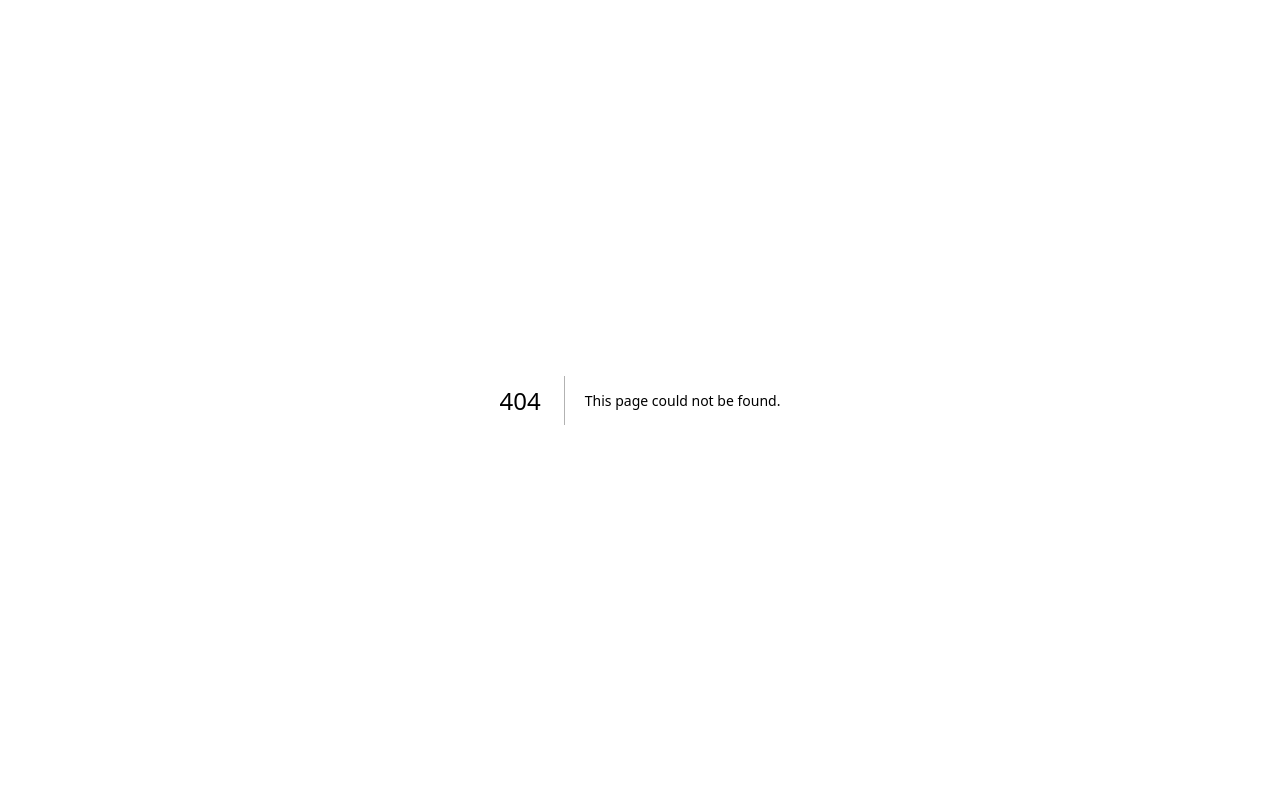
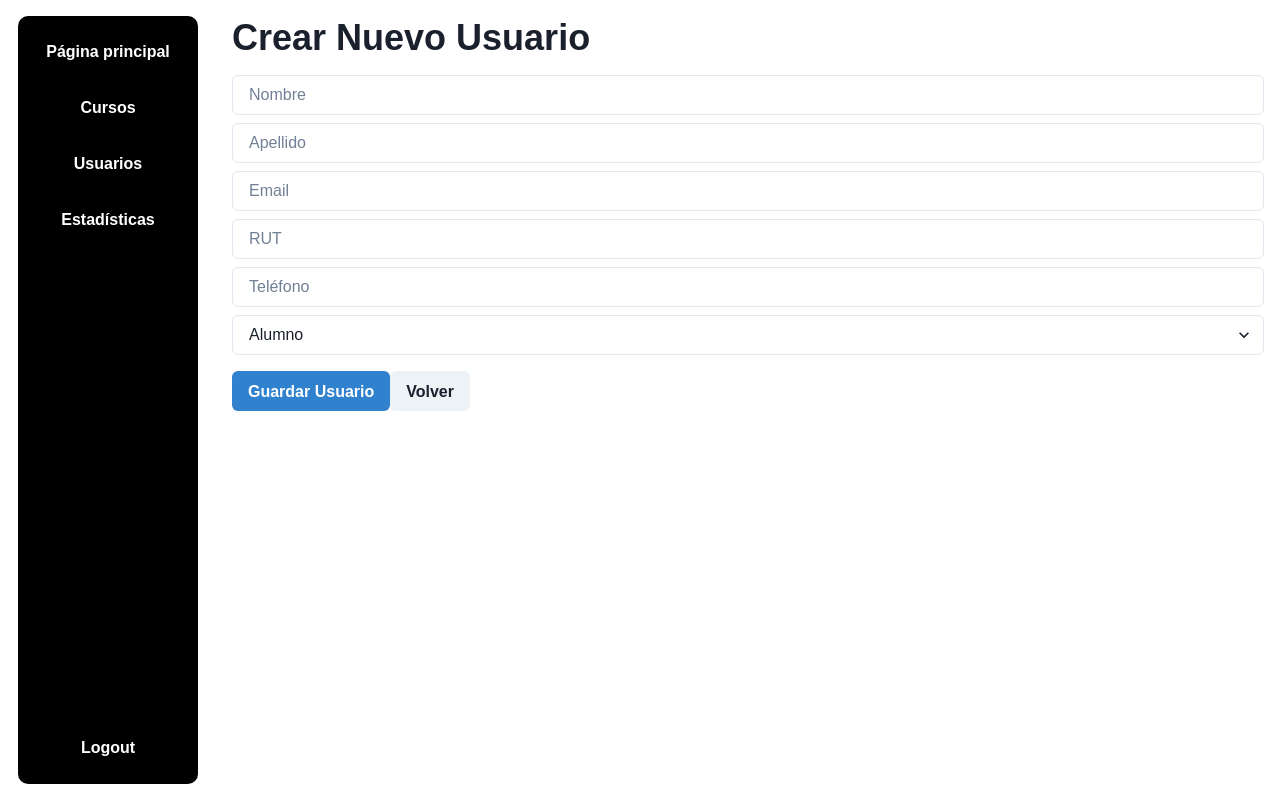
Before and after one commit to maxborquez/Grupo3_Plataforma-cursos, a Next.js app in the folder frontend/: page /adminPages/usuarioCreate in a window 1280 px wide. Before the commit this address had no page. Built offline with nearby package versions, Linux system fonts and the light colour scheme; no server answers.

Commit message:
Finalizacion de usuarios

```diff
--- /dev/null
+++ b/frontend/pages/adminPages/usuarioCreate.js
@@ -0,0 +1,104 @@
+import { useState } from 'react';
+import { Box, Heading, Input, Select, Button } from '@chakra-ui/react';
+import Sidebar from '../../components/Sidebar';
+import { createUser } from '../../data/usersData'; // Importar la función createUser
+import { useRouter } from 'next/router';
+
+const UsuarioCreate = () => {
+  const router = useRouter();
+
+  const [formData, setFormData] = useState({
+    nombre: '',
+    apellido: '',
+    email: '',
+    rut: '',
+    telefono: '',
+    roles: ['alumno'], // El rol por defecto es 'alumno'
+  });
+
+  const handleInputChange = (e) => {
+    setFormData({
+      ...formData,
+      [e.target.name]: e.target.value,
+    });
+  };
+
+  const handleVolverClick = () => {
+    router.back();
+  };
+
+  const handleGuardarUsuario = async () => {
+    try {
+      console.log(formData); // Muestra los datos que se enviarán al crear el usuario
+      await createUser(formData); // Llama a la función createUser para crear el usuario
+      router.push('/adminPages/usuariosAdmin'); // Redirecciona a la página de administración de usuarios después de guardar
+    } catch (error) {
+      console.error('Error al crear el usuario:', error);
+    }
+  };
+
+  return (
+    <Box display="flex" minHeight="100vh">
+      <Sidebar />
+      <Box p={4} ml={18} flexGrow={1} fontFamily="Baloo Bhai, sans-serif">
+        <Heading as="h1" size="xl">
+          Crear Nuevo Usuario
+        </Heading>
+        <Box mt={4}>
+          <Input
+            type="text"
+            name="nombre"
+            placeholder="Nombre"
+            value={formData.nombre}
+            onChange={handleInputChange}
+          />
+          <Input
+            type="text"
+            name="apellido"
+            placeholder="Apellido"
+            value={formData.apellido}
+            onChange={handleInputChange}
+            mt={2}
+          />
+          <Input
+            type="email"
+            name="email"
+            placeholder="Email"
+            value={formData.email}
+            onChange={handleInputChange}
+            mt={2}
+          />
+          <Input
+            type="text"
+            name="rut"
+            placeholder="RUT"
+            value={formData.rut}
+            onChange={handleInputChange}
+            mt={2}
+          />
+          <Input
+            type="tel"
+            name="telefono"
+            placeholder="Teléfono"
+            value={formData.telefono}
+            onChange={handleInputChange}
+            mt={2}
+          />
+          <Select name="roles" value={formData.roles[0]} onChange={handleInputChange} mt={2}>
+            <option value="alumno">Alumno</option>
+            <option value="profesor">Profesor</option>
+            <option value="admin">Administrador</option>
+          </Select>
+          <Button colorScheme="blue" mt={4} onClick={handleGuardarUsuario}>
+            Guardar Usuario
+          </Button>
+          <Button colorScheme="gray" mt={4} onClick={handleVolverClick}>
+              Volver
+          </Button>
+        </Box>
+      </Box>
+    </Box>
+  );
+};
+
+export default UsuarioCreate;
--- a/frontend/pages/adminPages/usuarioDetalle.js
+++ b/frontend/pages/adminPages/usuarioDetalle.js
@@ -105,13 +105,13 @@ const UsuarioDetalle = () => {
         </Box>
         <Box mt={4} display="flex" justifyContent="flex-end">
           {/* Agregar los botones de Editar y Borrar aquí */}
-          <Button colorScheme="blue" size="sm" onClick={handleEditarClick}>
+          <Button colorScheme="blue" ml={4} size="sm" onClick={handleEditarClick}>
             Editar
           </Button>
-          <Button colorScheme="red" size="sm" onClick={handleBorrarClick}>
+          <Button colorScheme="red" ml={4} size="sm" onClick={handleBorrarClick}>
             Borrar
           </Button>
-          <Button colorScheme="gray" size="sm" onClick={handleVolverClick}>
+          <Button colorScheme="gray" ml={4} size="sm" onClick={handleVolverClick}>
               Volver
           </Button>
         </Box>
--- a/frontend/pages/adminPages/usuarioEditar.js
+++ b/frontend/pages/adminPages/usuarioEditar.js
@@ -160,11 +160,11 @@ const UsuarioEditar = () => {
               onChange={handleInputChange}
             />
           </FormControl>
-          <Button colorScheme="gray" onClick={handleVolverClick}>
+          <Button colorScheme="gray" mr={4} size="sm" onClick={handleVolverClick}>
               Volver
           </Button>
           <Button colorScheme="blue" size="sm" onClick={handleGuardarClick}>
-            Guardar Cambios
+            Guardar cambios
           </Button>
         </Box>
       </Box>
```
Also changed, not shown: frontend/pages/adminPages/usuariosAdmin.js (+13 -8 lines).
